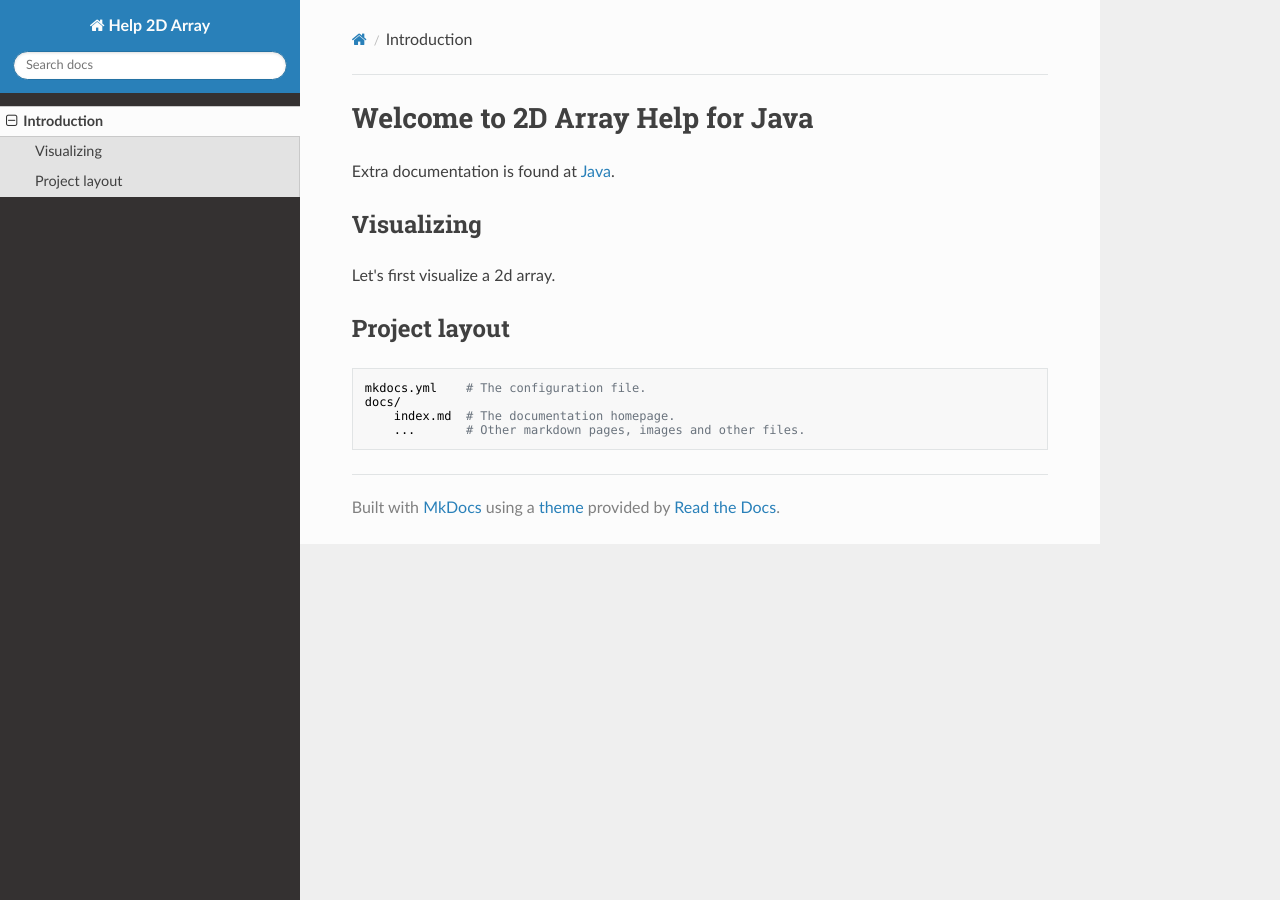
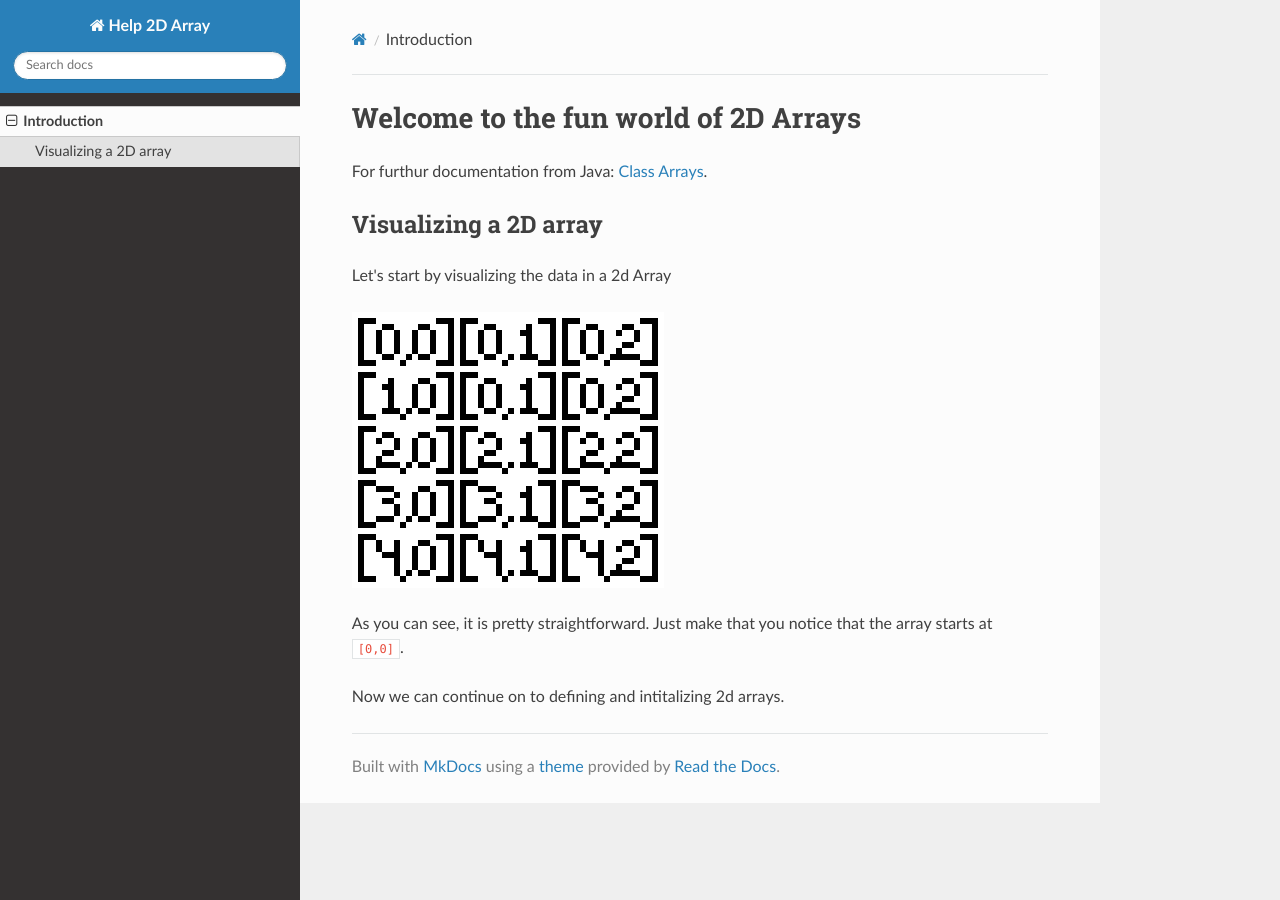
Before and after one commit to StarWarsPanda/Help2dArray, an MkDocs documentation site: the page built from docs/index.md, in a window 1280 px wide. Built offline with MkDocs 1.6.1, drawn with Linux system fonts in a browser that asks for light colours; nearby versions of some CDN libraries.

Commit message:
Update index.md

```diff
--- a/docs/index.md
+++ b/docs/index.md
@@ -1,14 +1,13 @@
-# Welcome to 2D Array Help for Java
+# Welcome to the fun world of 2D Arrays
 
-Extra documentation is found at [Java](https://docs.oracle.com/javase/7/docs/api/java/util/Arrays.html).
+For furthur documentation from Java: [Class Arrays](https://docs.oracle.com/javase/7/docs/api/java/util/Arrays.html).
 
-## Visualizing
+## Visualizing a 2D array
 
-Let's first visualize a 2d array.
+Let's start by visualizing the data in a 2d Array
 
-## Project layout
+![A 2D Array](2DArrayVis.png)
 
-    mkdocs.yml    # The configuration file.
-    docs/
-        index.md  # The documentation homepage.
-        ...       # Other markdown pages, images and other files.
+As you can see, it is pretty straightforward. Just make that you notice that the array starts at `[0,0]`.
+
+Now we can continue on to defining and intitalizing 2d arrays.
```
